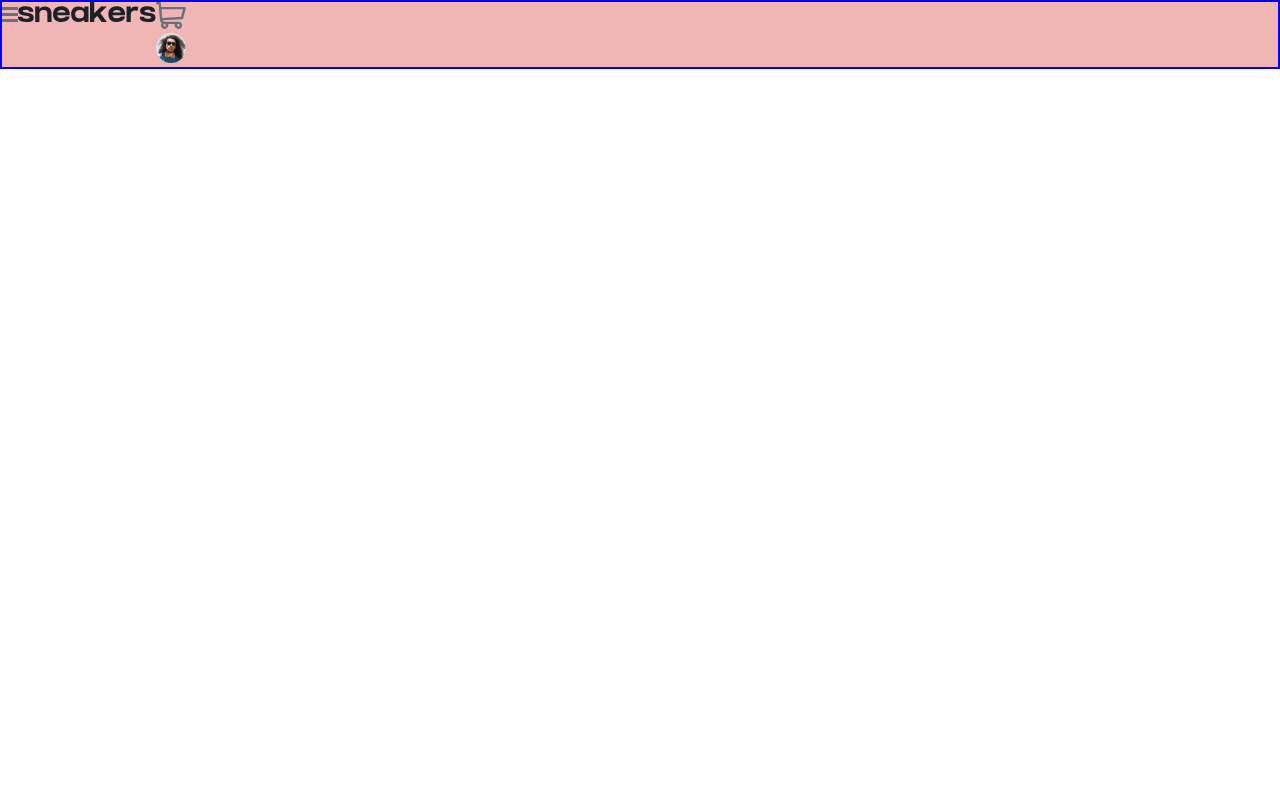
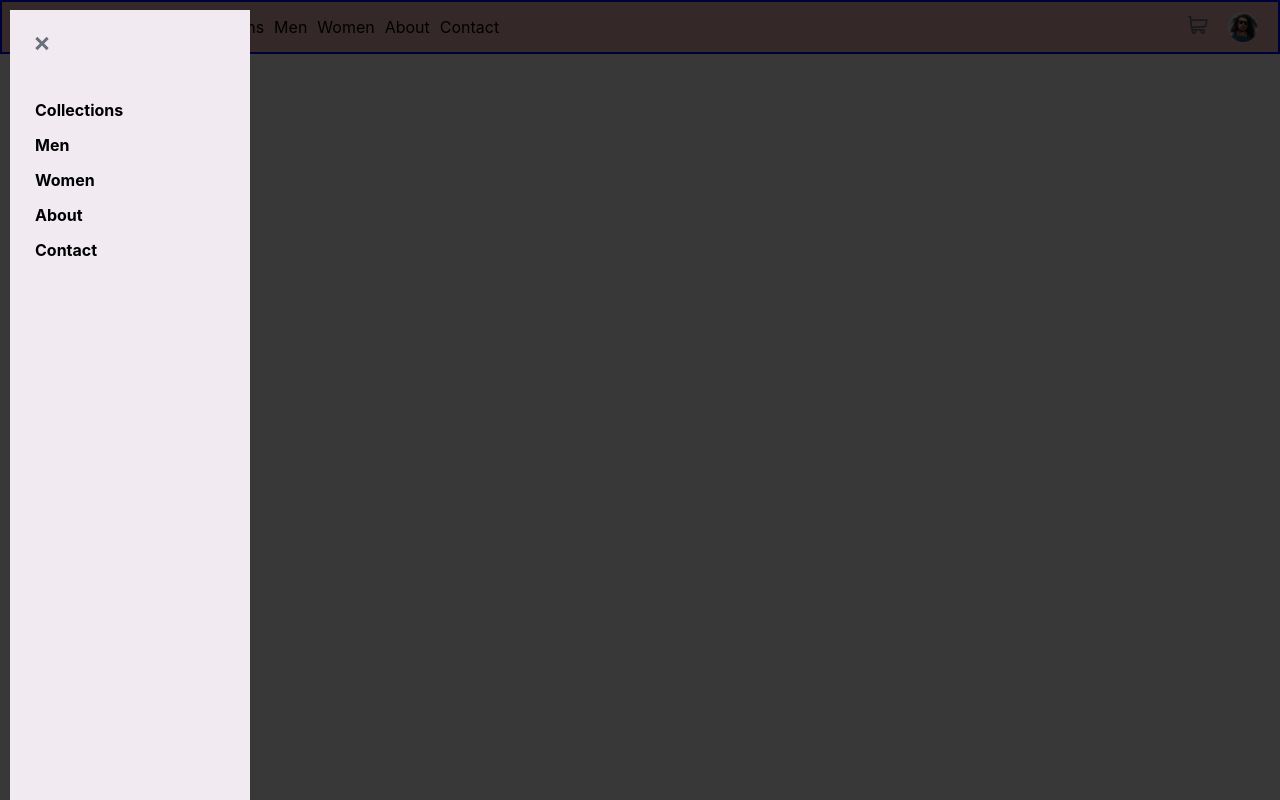
Before and after one commit to crbwebdevonly/frontend-mentor-intermediate-ecommerce-product-page, a React (Create React App) app: page / in a window 1280 px wide. Built offline with nearby package versions, Linux system fonts and the light colour scheme.

Commit message:
nav menus1

```diff
--- a/src/App.scss
+++ b/src/App.scss
@@ -1,37 +1,150 @@
+* {
+     margin: 0;
+     padding: 0;
+}
+
 .App-container {
      border: 2px solid blue;
 }
 
 .nav-container {
      background-color: rgb(240, 182, 182);
+     padding: 10px 20px;
      display: flex;
+     justify-content: space-between;
+     align-items: center;
+     min-width: 250px;
 }
 .nav-container {
      .left {
+          display: flex;
+          align-items: center;
+          gap: 20px;
      }
 }
 .nav-container {
+     .left {
+          .menu-bars {
+               cursor: pointer;
+               @media screen and (min-width: 500px) {
+                    display: none;
+               }
+          }
+     }
+}
+.nav-container {
+     .left {
+          .desktop-menu-list {
+               display: none;
+               //  justify-self: flex-start;
+               //  margin-right: auto;
+               //  margin-left: 0;
+               list-style: none;
+               gap: 10px;
+               @media screen and (min-width: 500px) {
+                    //  display: block;
+                    display: flex;
+                    justify-content: start;
+               }
+          }
+     }
+}
+.nav-container {
+     .left {
+          .mobile-menu-list {
+               position: fixed;
+               background-color: rgb(241, 234, 241);
+               list-style: none;
+               padding: 20px;
+               width: 200px;
+               height: 100vh;
+               top: 10px;
+               left: 10px;
+               z-index: 99;
+               display: flex;
+               gap: 5px;
+               flex-direction: column;
+
+               & + .model-overlay {
+                    position: fixed;
+                    content: "";
+                    width: 100vw;
+                    height: 100vh;
+                    background-color: rgba(0, 0, 0, 0.781);
+                    top: 0;
+                    left: 0;
+                    z-index: 9;
+               }
+               .close {
+                    margin-bottom: 30px;
+                    // border: 2px solid red;
+                    cursor: pointer;
+                    z-index: 9999;
+                    // transition: all 1s ease;
+                    &:hover {
+                         img {
+                              transform: scale(1.5);
+                              transition: all 0.4s ease;
+                         }
+                         //  box-shadow: 0 0 1px 1px black;
+                         //  transform: translateX(2000px);
+                         //  z-index: 9999;
+                    }
+               }
+
+               li {
+                    font-size: 1rem;
+                    font-weight: 700;
+                    // border: 2px solid red;
+                    padding: 5px;
+                    cursor: pointer;
+                    transition: all 0.4s ease;
+                    &:hover {
+                         //  transform: scale(1.2);
+                         background-color: rgba(248, 246, 248, 0.438);
+                         z-index: 9999;
+                         //  border-bottom: 2px solid grey;
+                         transition: all 0.4s ease;
+                         transform: translateX(10px);
+                    }
+               }
+
+               @media screen and (min-width: 500px) {
+               }
+          }
+     }
+}
+
+.nav-container {
      .right {
+          display: flex;
+          align-items: center;
+          gap: 20px;
      }
 }
 .nav-container {
      .right {
           .cart-icon-wrap {
+               width: 20px;
+               img {
+                    width: 100%;
+               }
           }
      }
 }
 .nav-container {
      .cart-icon-wrap {
-          position: relative;
+          // position: relative;
           // icon
           .cart-container {
                position: absolute;
                border: 2px solid red;
-               top: 110%;
-               left: 0;
-               right: 0;
+               top: 60px;
+               right: 10px;
+               //  right: 0;
 
                width: 90vw;
+               min-width: 250px;
                margin: 0 auto;
                padding: 10px;
                @media screen and (min-width: 600px) {
--- a/src/components/Nav.js
+++ b/src/components/Nav.js
@@ -5,6 +5,7 @@ import { addToCart } from "../redux/cartSlice";
 import Cart from "./Cart";
 import cartIcon from "../images/icon-cart.svg";
 import menuIcon from "../images/icon-menu.svg";
+import closeIcon from "../images/icon-close.svg";
 import logoImg from "../images/logo.svg";
 import avatarImg from "../images/image-avatar.png";
 
@@ -16,6 +17,8 @@ const Nav = () => {
 
      //======================================================
      const [showCart, setShowCart] = useState(false);
+     const [showMenu, setShowMenu] = useState(false);
+     const [showMobileMenuList, setShowMobileMenuList] = useState(true);
      //======================================================
      //======================================================
      console.log(cart);
@@ -25,8 +28,37 @@ const Nav = () => {
      return (
           <div className="nav-container">
                <div className="left">
-                    <img src={menuIcon} alt="" />
+                    <img
+                         src={menuIcon}
+                         alt=""
+                         className="menu-bars"
+                         onClick={() => {
+                              setShowMenu(true);
+                         }}
+                    />
                     <img src={logoImg} alt="" />
+                    <ul className="desktop-menu-list">
+                         <li>Collections</li>
+                         <li>Men</li>
+                         <li>Women</li>
+                         <li>About</li>
+                         <li>Contact</li>
+                    </ul>
+                    {showMobileMenuList && (
+                         <>
+                              <ul className="mobile-menu-list">
+                                   <li className="close">
+                                        <img src={closeIcon} alt="" />
+                                   </li>
+                                   <li>Collections</li>
+                                   <li>Men</li>
+                                   <li>Women</li>
+                                   <li>About</li>
+                                   <li>Contact</li>
+                              </ul>
+                              <div className="model-overlay"></div>
+                         </>
+                    )}
                </div>
                <div className="right">
                     <div
--- a/src/redux/cartSlice.js
+++ b/src/redux/cartSlice.js
@@ -2,7 +2,7 @@ import { createSlice } from "@reduxjs/toolkit";
 
 export const cartSlice = createSlice({
      name: "cartRedux",
-     initialState: { cartItems: ["iii"] },
+     initialState: { cartItems: ["iii"], display: false },
      reducers: {
           addToCart: (state, action) => {
                state.cartItems = [...state.cartItems, action.payload];
```
